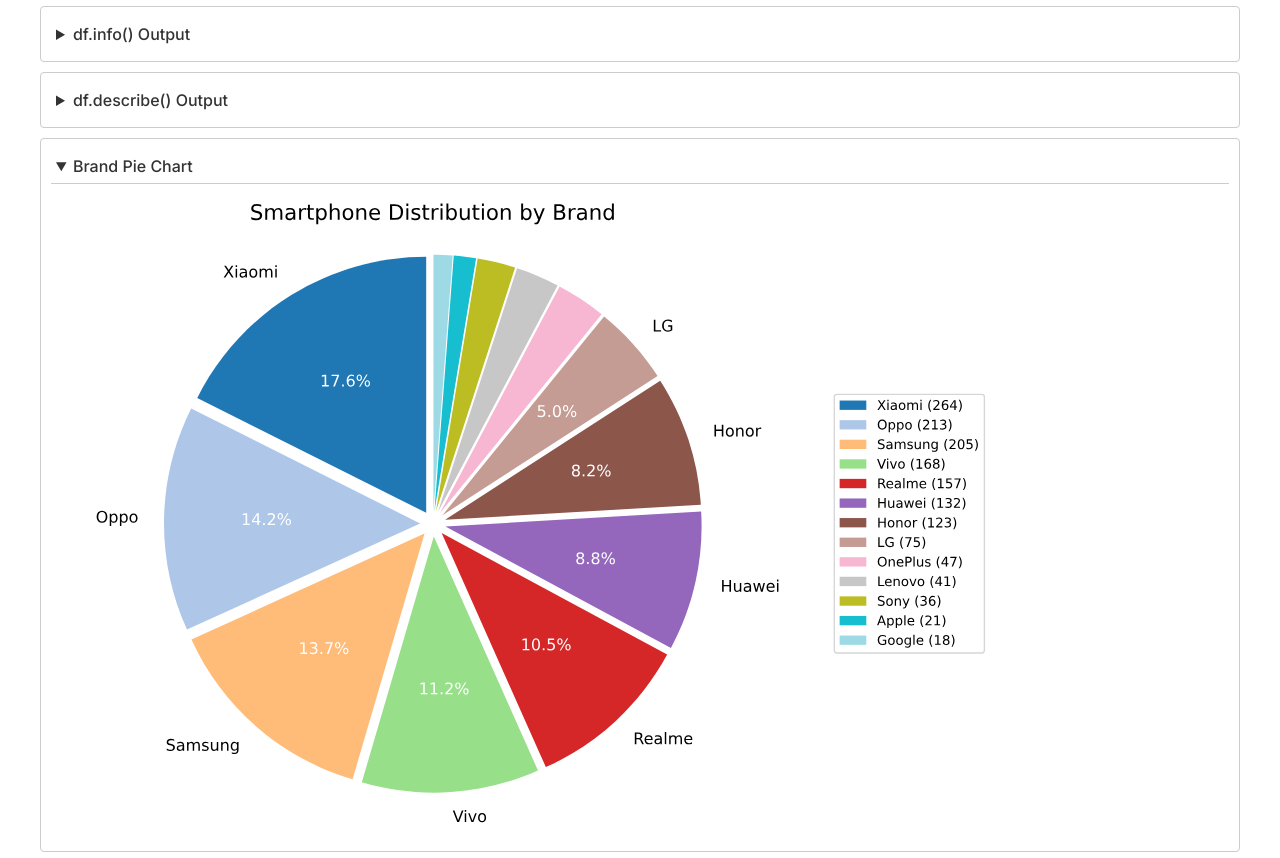
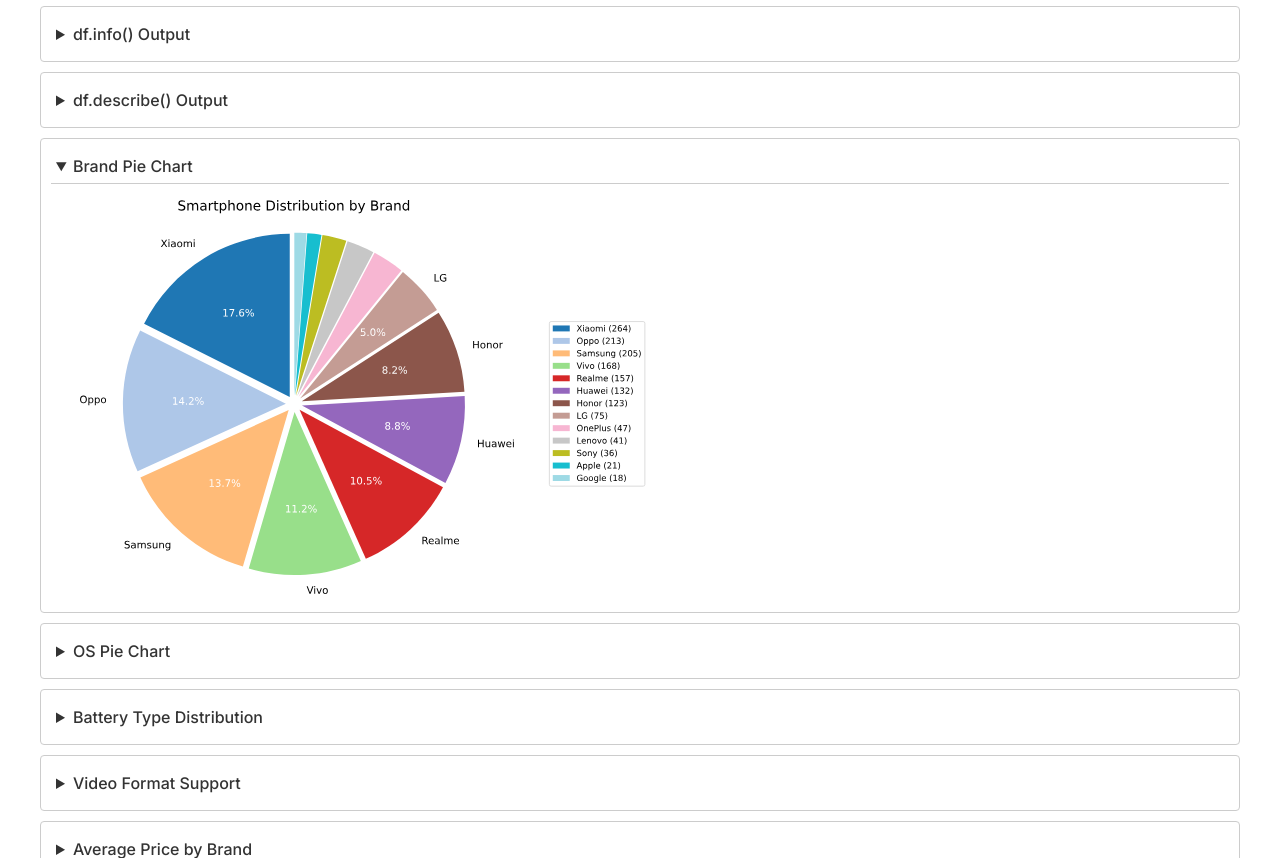
Before and after one commit to ezranudd/phone-dashboard, a Flask app: page / in a window 1280 px wide, after a click on "Brand Pie Chart". Shown: the part 264-1122 px from the top of the page. Run offline with Flask 3, Linux system fonts and the light colour scheme.

Commit message:
Updated presentation

```diff
--- a/templates/index.html
+++ b/templates/index.html
@@ -2,6 +2,27 @@
 <html>
 <head>
   <link rel="stylesheet" href="{{ url_for('static', filename='css/main.css') }}">
+  <style>
+    .pie-chart {
+      width: 100%;
+      max-width: 600px;
+      height: auto;
+    }
+
+    .chart-container {
+      display: flex;
+      justify-content: flex-start;
+      align-items: center;
+      width: 100%;
+    }
+
+    @media (max-width: 768px) {
+      .pie-chart {
+        max-width: 100%;
+        min-width: 300px;
+      }
+    }
+  </style>
 </head>
 <body>
     <h1>Welcome</h1>
@@ -30,18 +51,24 @@
 
       <details>
         <summary>Brand Pie Chart</summary>
-        <img src="{{ url_for('static', filename='images/brand_pie.svg') }}">
+        <div class="chart-container">
+          <img src="{{ url_for('static', filename='images/brand_pie.svg') }}" class="pie-chart" alt="Brand Distribution Pie Chart">
+        </div>
       </details>
 
       <details>
         <summary>OS Pie Chart</summary>
-        <img src="{{ url_for('static', filename='images/os_pie.svg') }}">
+        <div class="chart-container">
+          <img src="{{ url_for('static', filename='images/os_pie.svg') }}" class="pie-chart" alt="Operating System Distribution Pie Chart">
+        </div>
       </details>
 
       <details>
         <summary>Battery Type Distribution</summary>
         <p>Distribution of Li-Po vs Li-Ion battery types across all smartphones in the dataset:</p>
-        <img src="{{ url_for('static', filename='images/battery_type_pie.svg') }}">
+        <div class="chart-container">
+          <img src="{{ url_for('static', filename='images/battery_type_pie.svg') }}" class="pie-chart" alt="Battery Type Distribution Pie Chart">
+        </div>
       </details>
 
       <details>
```
Also changed, not shown: static/images/avg_price_by_brand.svg, static/images/battery_efficiency_by_brand.svg, static/images/battery_type_pie.svg, static/images/brand_pie.svg, static/images/histograms.svg, static/images/os_pie.svg, static/images/specs_by_brand.svg, static/images/video_formats.svg.
